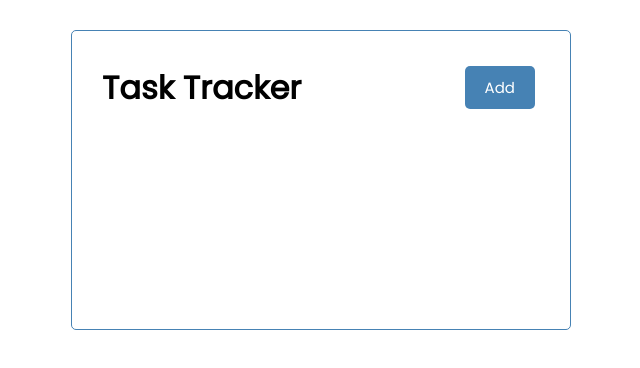
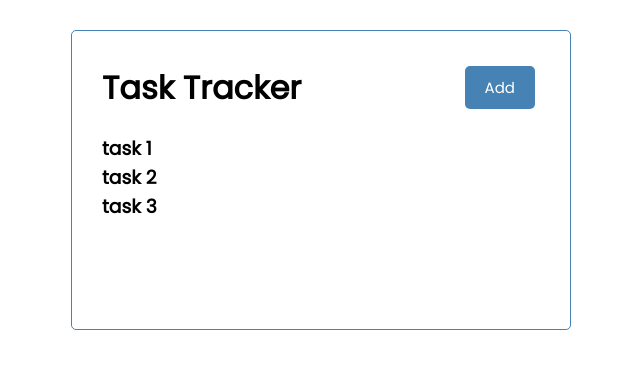
Before and after one commit to nagaita/react-task-tracker, a React (Create React App) app in the folder react-task-tracker/: page / in a window 1280 px wide. Shown: the top 368 px of the page, without its empty margins (319-959 px from the left). Built offline with nearby package versions, Linux system fonts and the light colour scheme.

Commit message:
dispaly task

```diff
--- a/react-task-tracker/src/App.tsx
+++ b/react-task-tracker/src/App.tsx
@@ -1,11 +1,13 @@
 import React from 'react';
 import './App.css';
 import Header from './components/Header'
+import Tasks from './components/Tasks'
 
 function App() {
   return (
     <div className="container">
       <Header title="Task Tracker" />
+      <Tasks />
     </div>
   );
 }
--- /dev/null
+++ b/react-task-tracker/src/components/Tasks.tsx
@@ -0,0 +1,32 @@
+import React from 'react'
+
+const tasks = [
+    {
+        id: 1,
+        text: 'task 1',
+        day: 'Feb 5th at 2:30pm',
+        reminder: true
+    },
+    {
+        id: 2,
+        text: 'task 2',
+        day: 'Feb 5th at 2:30pm',
+        reminder: true
+    },
+    {
+        id: 3,
+        text: 'task 3',
+        day: 'Feb 5th at 2:30pm',
+        reminder: true
+    },
+]
+
+const Tasks = () => {
+    return (
+        <div>
+            {tasks.map((task) => (<h3 key={task.id}>{task.text}</h3>))}
+        </div>
+    )
+}
+
+export default Tasks
```
